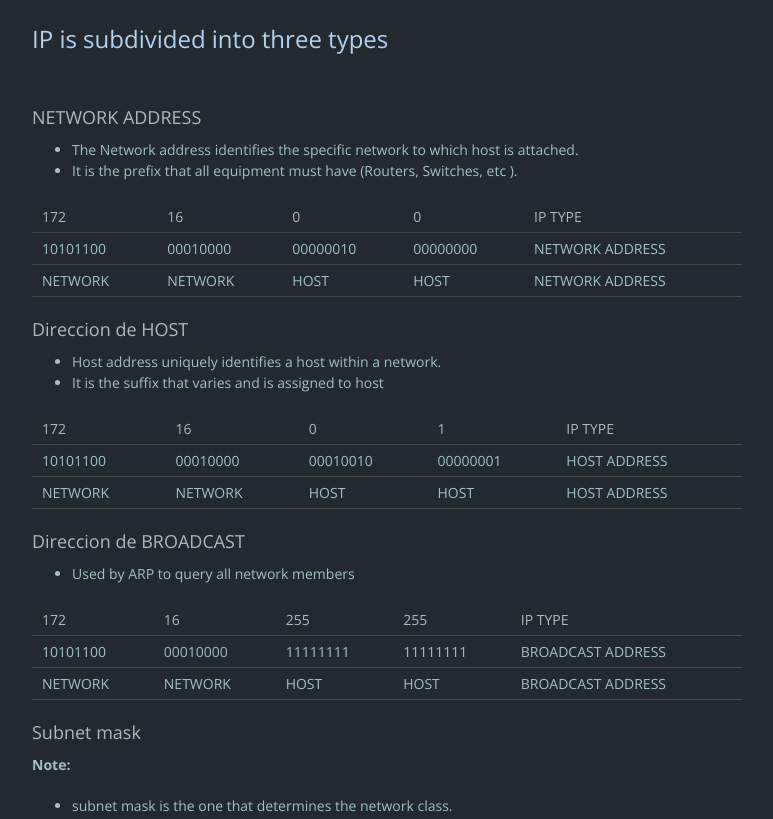
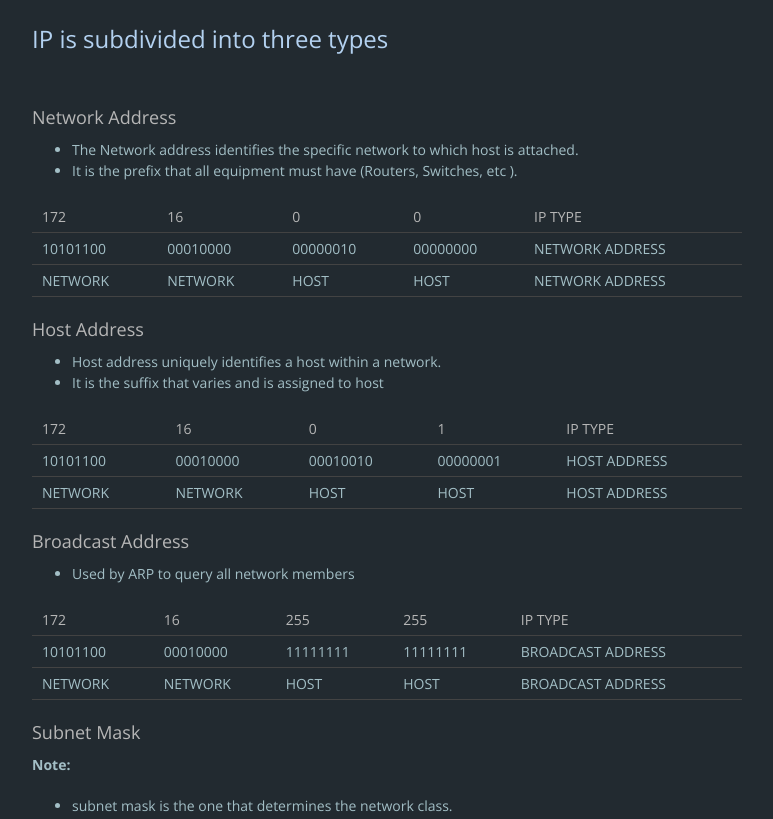
Before and after one commit to O5M4N/O5m4n.github.io, a Jekyll site: the page built from _posts/2022-01-25-Basic-Computer-Networking-IP.md, in a window 1280 px wide and 1400 px high, scrolled down 2338 px. Shown: the part 198-1017 px from the top of the window, without its empty margins (253-1026 px from the left). Built offline with Jekyll 4.4.1, drawn with Linux system fonts in a browser that asks for light colours; nearby versions of some CDN libraries; comment, search, counter and statistics services are not loaded; some of the changed text lies outside the part shown.

Commit message:
Basics for Computer Networking - IP Address v2

```diff
--- a/_posts/2022-01-25-Basic-Computer-Networking-IP.md
+++ b/_posts/2022-01-25-Basic-Computer-Networking-IP.md
@@ -94,7 +94,7 @@ Each calss determines
 ## IP is subdivided into three types
 
 <br>
-### NETWORK ADDRESS
+### Network Address
 - The Network address identifies the specific network to which host is attached.
 - It is the prefix that all equipment must have (Routers, Switches, etc ).
 
@@ -103,7 +103,7 @@ Each calss determines
    | 10101100 | 00010000 | 00000010 | 00000000 |NETWORK ADDRESS
    |NETWORK| NETWORK | HOST | HOST |NETWORK ADDRESS |
 
-### Direccion de HOST
+### Host Address
 
 - Host address uniquely identifies a host within a network.
 - It is the suffix that varies and is assigned to host
@@ -114,7 +114,7 @@ Each calss determines
 | 10101100 | 00010000 | 00010010 | 00000001 | HOST ADDRESS |
 | NETWORK | NETWORK | HOST | HOST | HOST ADDRESS |
 
-### Direccion de BROADCAST
+### Broadcast Address
 
 - Used by ARP to query all network members
 
@@ -123,7 +123,7 @@ Each calss determines
 | 10101100 | 00010000 | 11111111 | 11111111 | BROADCAST ADDRESS|
 | NETWORK | NETWORK | HOST | HOST | BROADCAST ADDRESS |
 
-### Subnet mask
+### Subnet Mask
 
  **Note:**
 + subnet mask is the one that determines the network class.
```
Also changed, not shown: other parts of _posts/2022-01-25-Basic-Computer-Networking-IP.md (+1 -1 lines).
